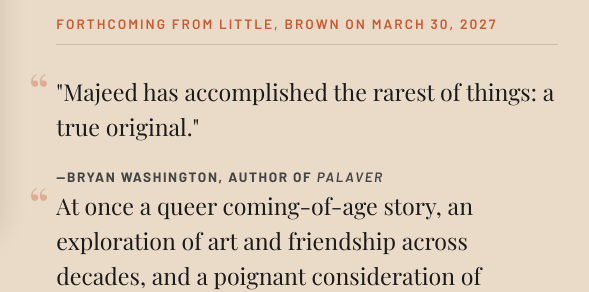
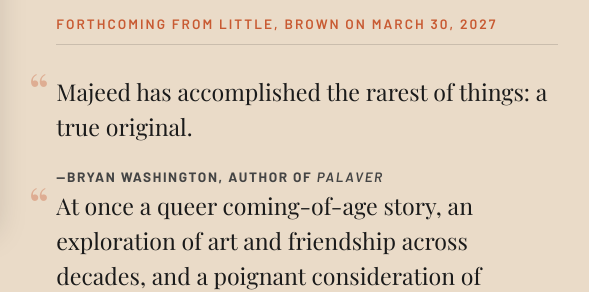
Before and after one commit to yasmaj/yasmaj.com, a plain HTML site: page index.html in a window 1280 px wide. Shown: the part 284-576 px from the top of the page, 542-1131 px from the left. Drawn offline with nearby package versions, Linux system fonts and the light colour scheme; a web font is replaced by a local one.

Commit message:
Update index.html

```diff
--- a/index.html
+++ b/index.html
@@ -357,10 +357,14 @@
 
 
                 <div class="blurb-slide active">
-<div class="blurb-side">
-    <blockquote class="blurb-quote">"Majeed has accomplished the rarest of things: a true original."</blockquote>
+
+                      <div class="blurb-side">
+                    <blockquote class="blurb-quote">
+                     Majeed has accomplished the rarest of things: a true original.
+                    </blockquote>
     <span class="blurb-author">—Bryan Washington, author of <em>Palaver</em></span>
-</div>
+                    </div>
+
                     <div class="blurb-side">
                     <blockquote class="blurb-quote">
                         At once a queer coming-of-age story, an exploration of art and friendship across decades, and a poignant consideration of diaspora, return, and what it might take to start again.
```
